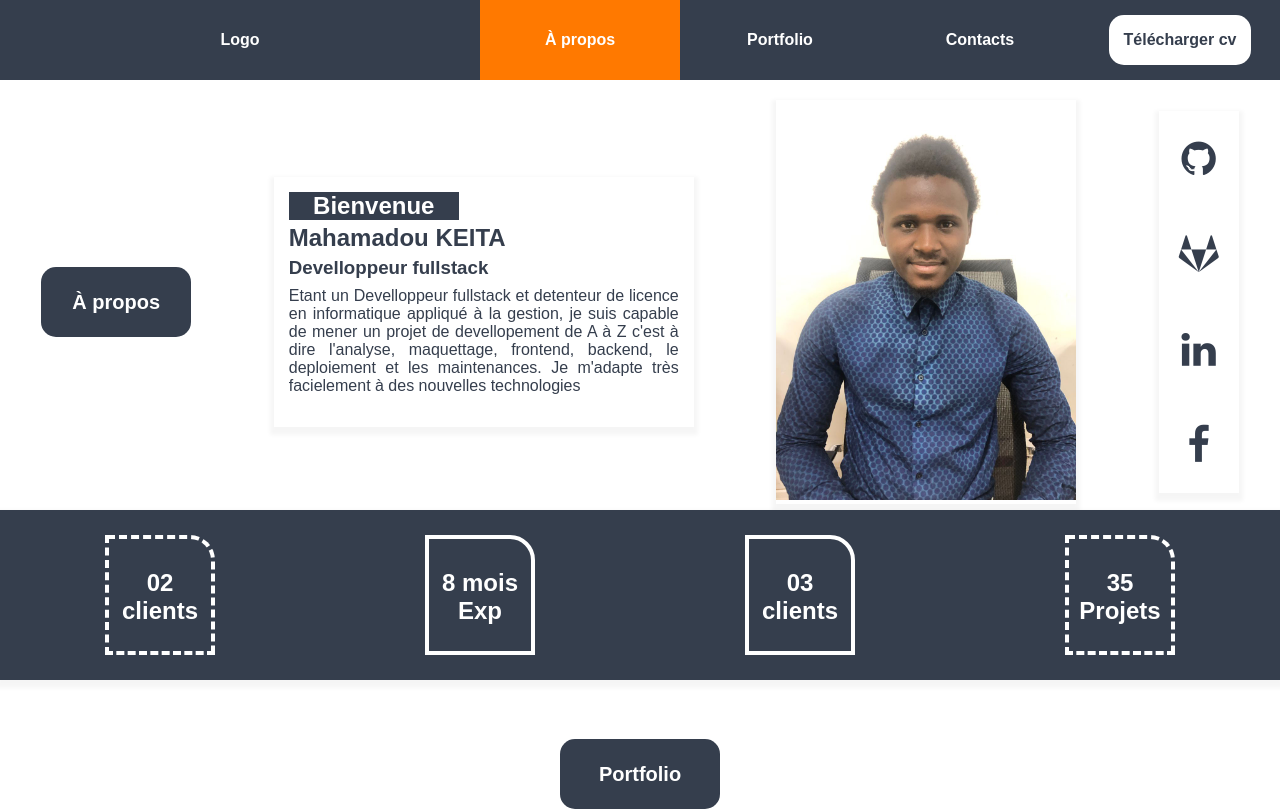
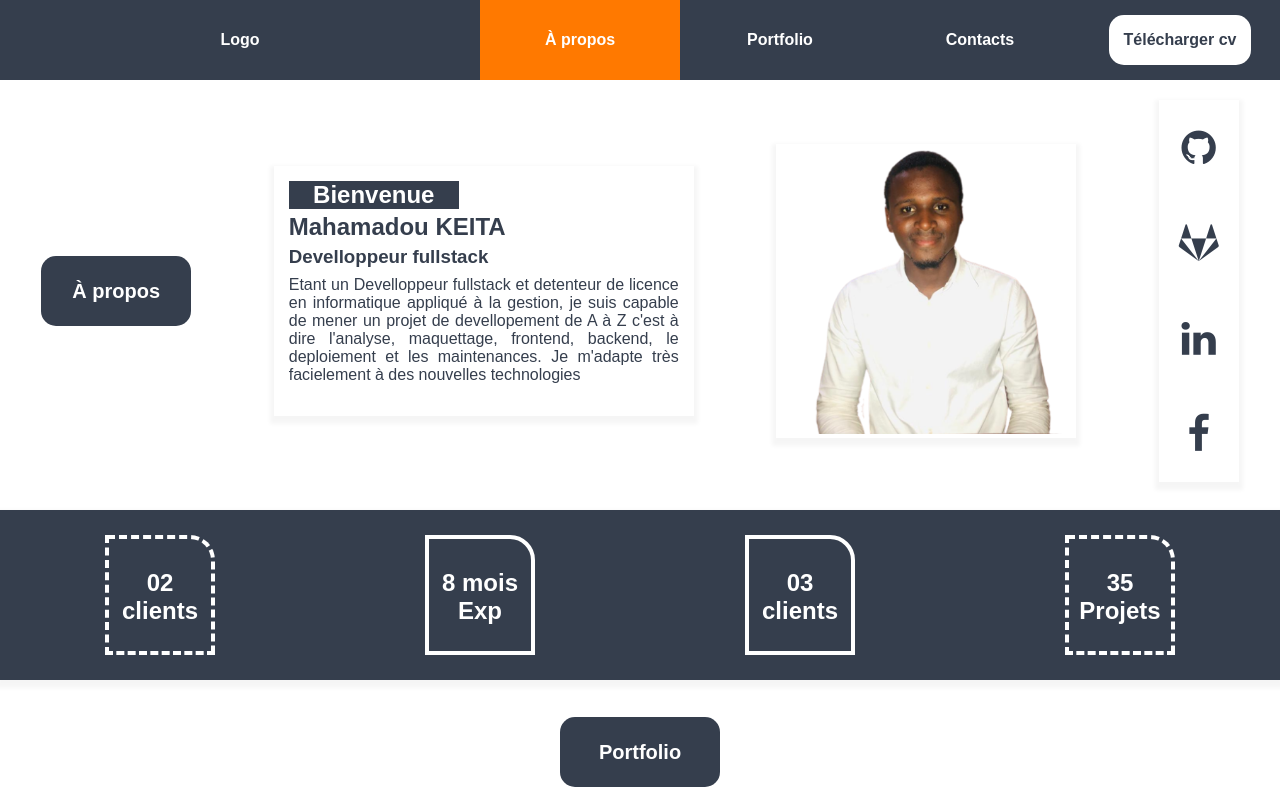
Before and after one commit to mama-ka-bah/portfolio, a website: page index.html in a window 1280 px wide. Shown: the top 812 px of the page. Drawn offline with nearby package versions, Linux system fonts and the light colour scheme.

Commit message:
mise à jour photo

```diff
--- a/index.html
+++ b/index.html
@@ -38,7 +38,7 @@
 
     <div class="bas_menu_mobile">
         <div class="photo-mobile">
-            <img src="images/keita.jpg">
+            <img src="images/keita.png">
         </div>
         <div class="cv-mobile">
             <!-- <span>Télécharger</span> -->
@@ -70,7 +70,7 @@
             </div>
         </div>
         <div class="photo">
-            <img id="keita" src="images/keita.jpg" alt="keita">
+            <img id="keita" src="images/keita.png" alt="keita">
         </div>
         <div class="liens">
             <div>
```
Also changed, not shown: images/keita.jpg (deleted), images/keita.png (added).
